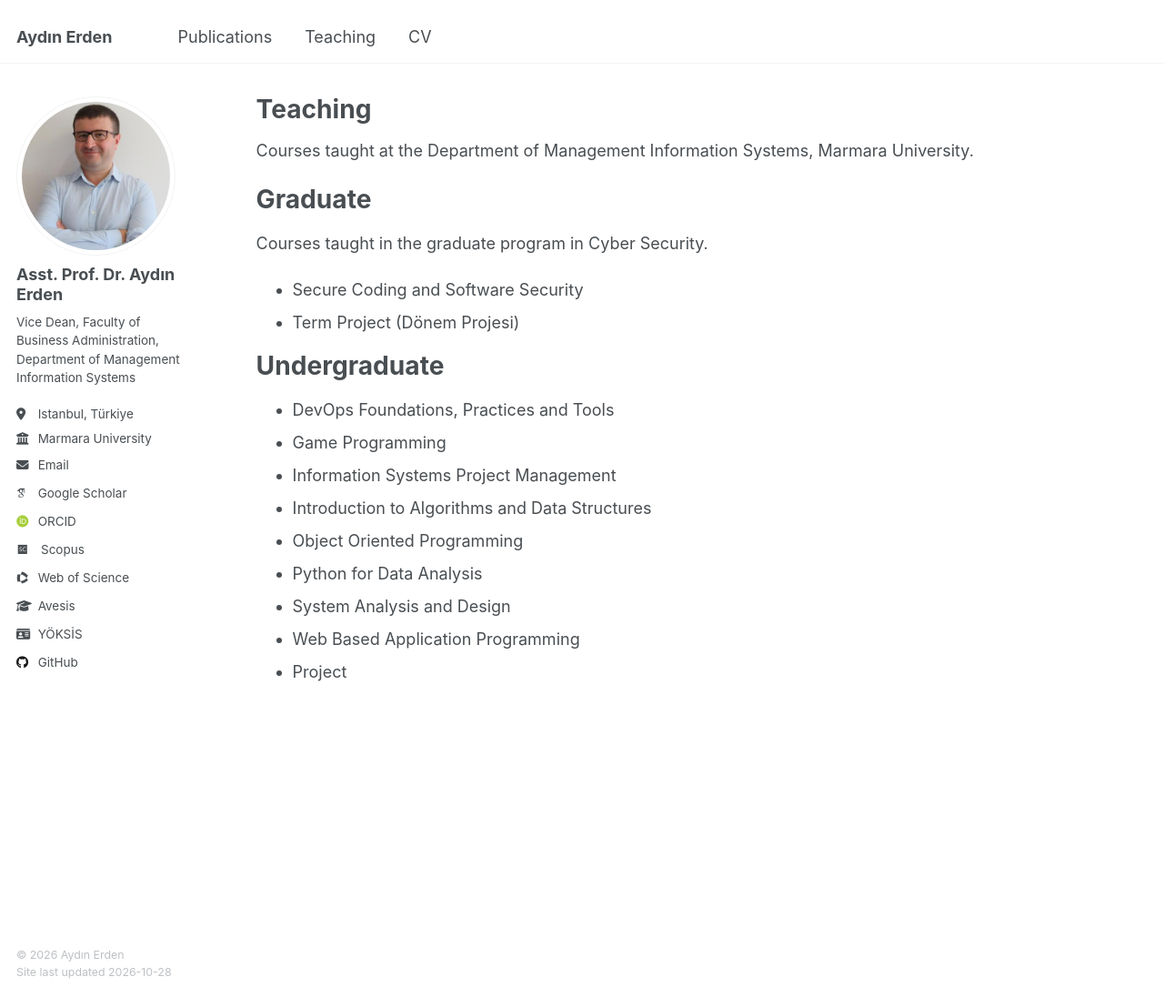
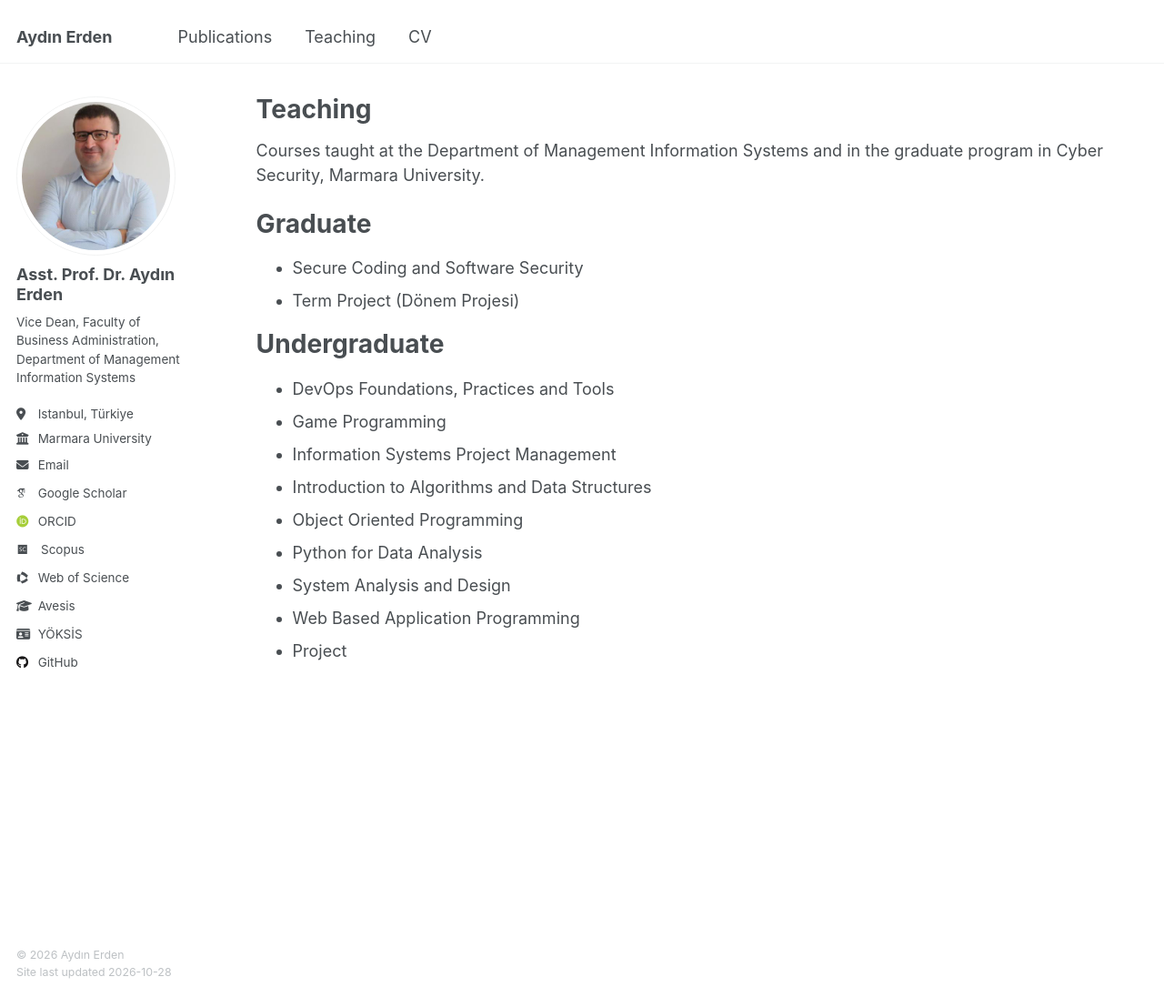
Before and after one commit to aydinerden/aydinerden.github.io, a Jekyll site: the page built from _pages/teaching.md, in a window 1280 px wide and 1096 px high. Shown: the whole window at 91% size. Built offline with Jekyll 4.4.1, drawn with Linux system fonts in a browser that asks for light colours; some web fonts are replaced.

Commit message:
Merge teaching intro sentences
Co-Authored-By: Claude Opus 5.5 <noreply@anthropic.com>

```diff
--- a/_pages/teaching.md
+++ b/_pages/teaching.md
@@ -5,12 +5,10 @@ permalink: /teaching/
 author_profile: true
 ---
 
-Courses taught at the Department of Management Information Systems, Marmara University.
+Courses taught at the Department of Management Information Systems and in the graduate program in Cyber Security, Marmara University.
 
 Graduate
 ======
-Courses taught in the graduate program in Cyber Security.
-
 * Secure Coding and Software Security
 * Term Project (Dönem Projesi)
 
```
